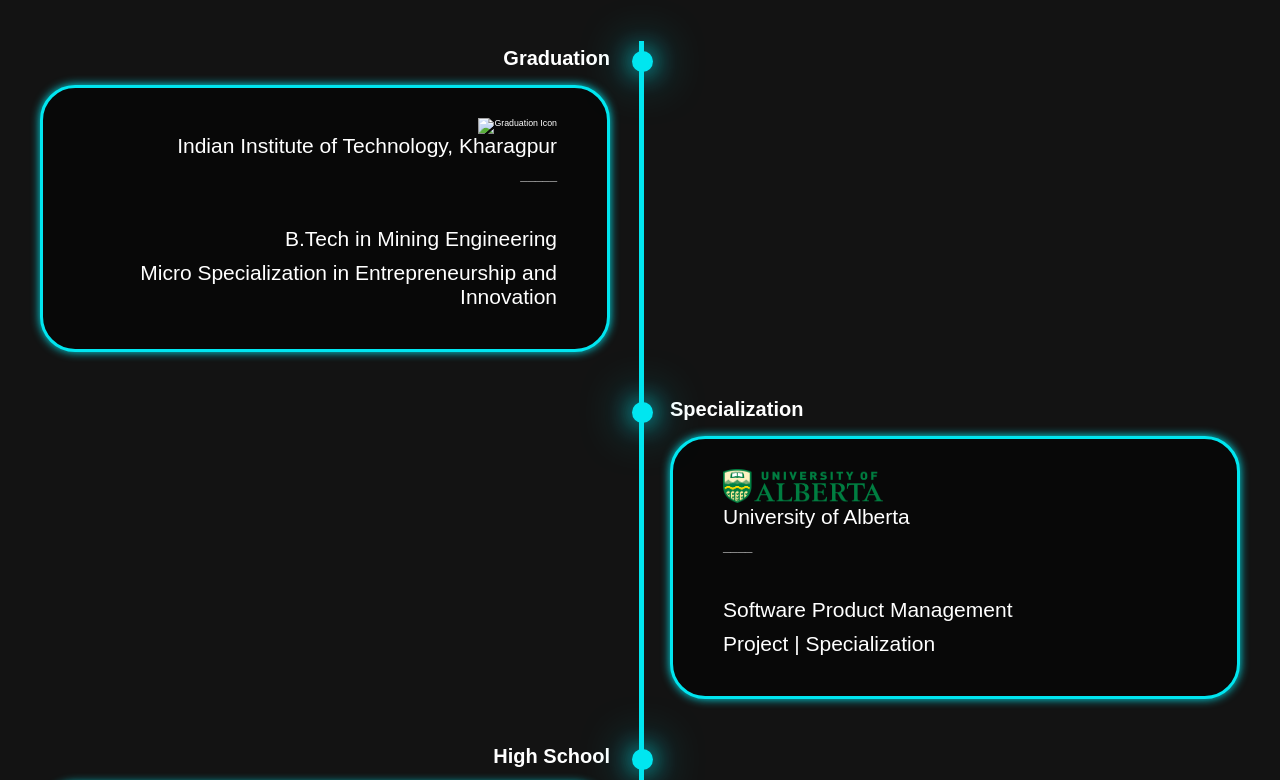
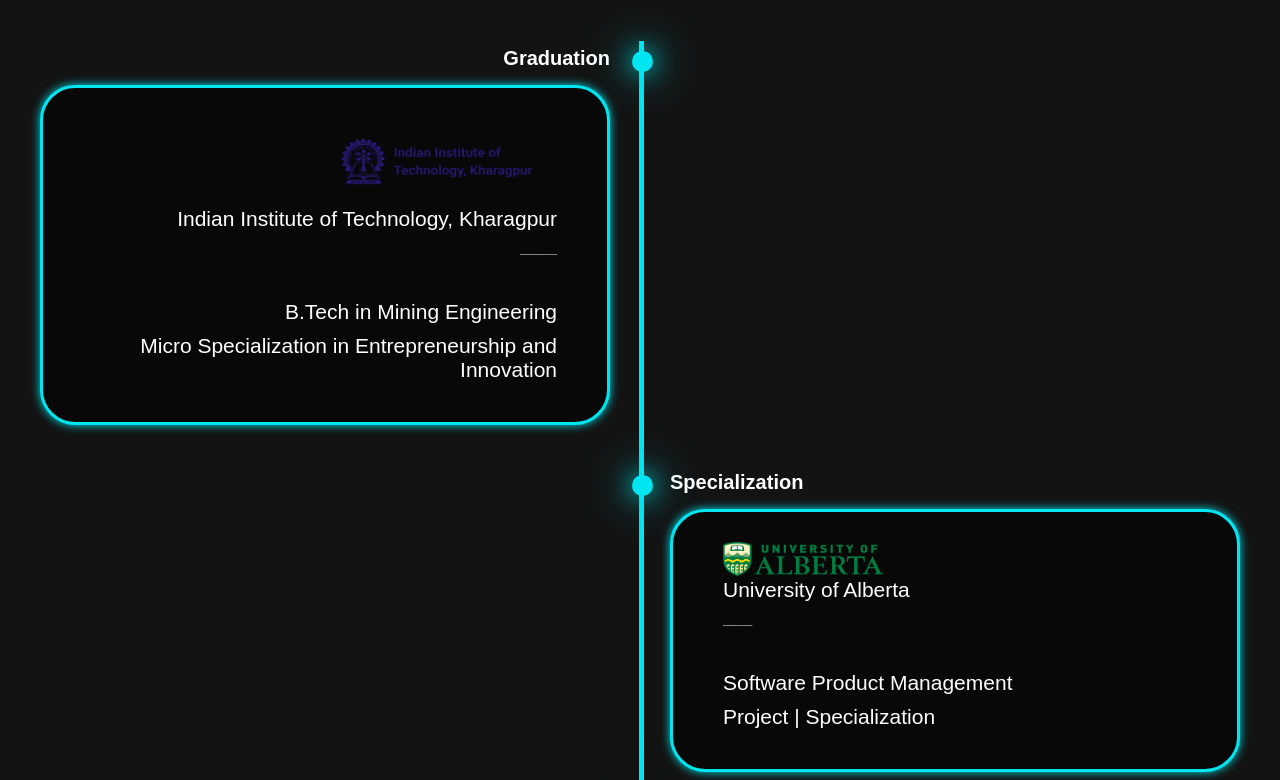
Before and after one commit to ShreeyalKhandelwal/Awesome-Sauce-Shreeyal-, a plain HTML site: page index.html in a window 1280 px wide. Shown: the part 1028-1808 px from the top of the page. Drawn offline with nearby package versions, Linux system fonts and the light colour scheme.

Commit message:
Update index.html

```diff
--- a/index.html
+++ b/index.html
@@ -58,7 +58,7 @@
 
 						<div class="timeline-date">Graduation</div>
 						<div class="timeline-content">
-							<img src="Awesome-Sauce-Shreeyal-/blob/main/Kgp_Logo_2.png" alt="Graduation Icon" width="240" height="87">
+							<img src="Awesome-Sauce-Shreeyal-/Kgp_Logo_2.png" alt="Graduation Icon" width="240" height="87">
 							<h3>Indian Institute of Technology, Kharagpur</h3>
 							<h2>_____</h2>
 							<h3> B.Tech in Mining Engineering </h3>
```
